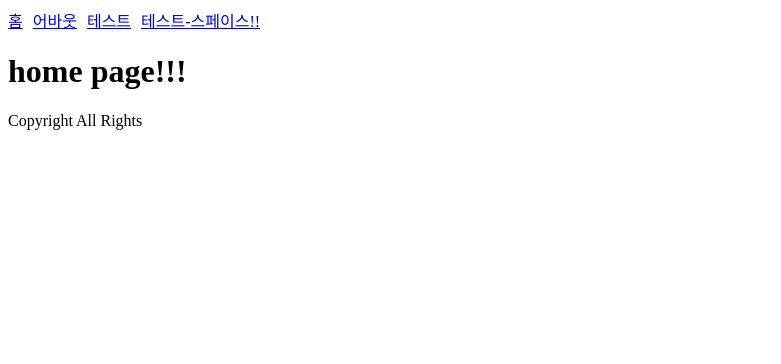
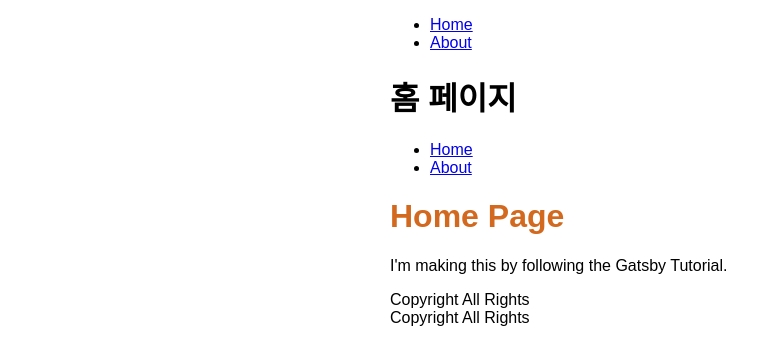
Before and after one commit to SG1515/gatsby_sg, a Gatsby site: page / in a window 1280 px wide. Shown: the whole page, without its empty margins (0-781 px from the left). Built offline with nearby package versions, Linux system fonts and the light colour scheme; Gatsby itself is replaced by a stand-in of ours.

Commit message:
21강 test와 test-space 제거, 레이아웃꾸미기

```diff
--- /dev/null
+++ b/src/components/Layout.module.css
@@ -0,0 +1,23 @@
+.container {
+  margin: auto;
+  max-width: 500px;
+  font-family: sans-serif;
+}
+
+.heading {
+  color:chocolate;
+}
+
+.nav-links {
+  display: flex;
+  list-style: none;
+  padding-left: 0;
+}
+
+.nav-link-item {
+  padding-right: 2rem;
+}
+
+.nav-link-text {
+  color: black;
+}
--- a/src/components/layout.js
+++ b/src/components/layout.js
@@ -1,22 +1,40 @@
 import { Link } from "gatsby";
 import React from "react";
 
-function Layout({ children }) {
+import {
+  container,
+  heading,
+  navLinks,
+  navLinkItem,
+  navLinkText,
+} from "./Layout.module.css";
+
+function Layout({ pageTitle, children }) {
   return (
-    <>
+    <div className={container}>
+      <title>{pageTitle}</title>
+      <nav>
+        <ul className={navLinks}>
+          <li className={navLinkItem}>
+            <Link className={navLinkText} to="/">
+              Home
+            </Link>
+          </li>
+          <li className={navLinkItem}>
+            <Link className={navLinkText} to="/about">
+              About
+            </Link>
+          </li>
+        </ul>
+      </nav>
+
       <main>
-        <div style={{ display: "flex", gap: 10 }}>
-          <Link to="/">홈</Link>
-          <Link to="/about">어바웃</Link>
-          <Link to="/test">테스트</Link>
-          <Link to="/test-space">테스트-스페이스!!</Link>
-        </div>
+        <h1 className={heading}>{pageTitle}</h1>
+        {children}
+      </main>
 
-        {children}
-
-        <div>Copyright All Rights</div>
-      </main>
-    </>
+      <div>Copyright All Rights</div>
+    </div>
   );
 }
 
--- a/src/pages/about.js
+++ b/src/pages/about.js
@@ -12,6 +12,9 @@
 
         <h1>테스트 페이지 입니다.</h1>
       </Layout>
+      <p>
+        Hi there! I'm the proud creator of this site, which I built with Gatsby.
+      </p>
     </main>
   );
 }
--- a/src/pages/index.js
+++ b/src/pages/index.js
@@ -7,15 +7,16 @@
 // markup
 const IndexPage = () => {
   return (
-    <main>
-      <Layout>
-        <title>Home Page??!</title>
+    <Layout>
+      <title>홈</title>
 
+      <h1>홈 페이지</h1>
+      <Layout pageTitle="Home Page">
+        <p>I'm making this by following the Gatsby Tutorial.</p>
+      </Layout>
 
-        <h1>home page!!!</h1>
-      </Layout>
-    </main>
+    </Layout>
   );
 };
 
-export default IndexPage
+export default IndexPage;
```
Also changed, not shown: src/pages/test-space.js (deleted, +0 -20 lines), src/pages/test.js (deleted, +0 -20 lines).
